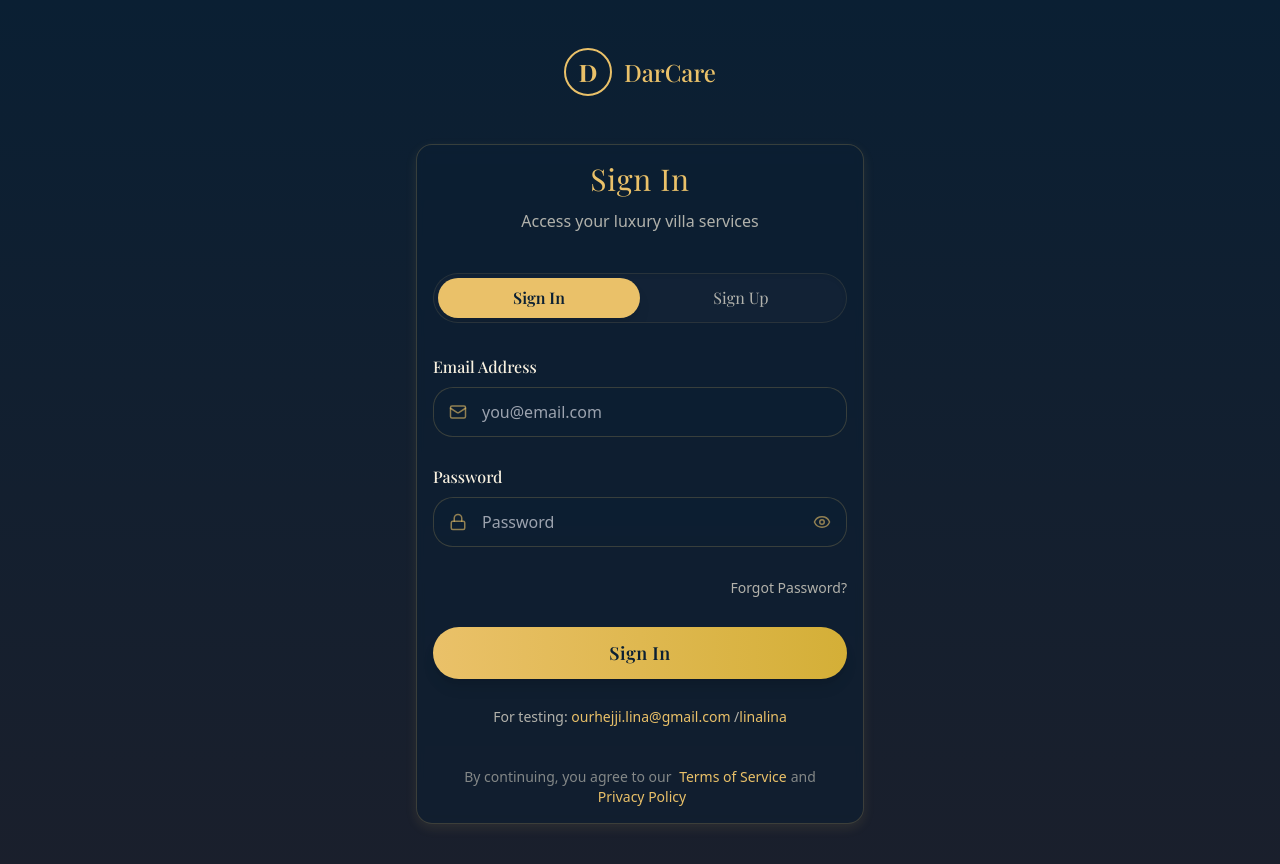
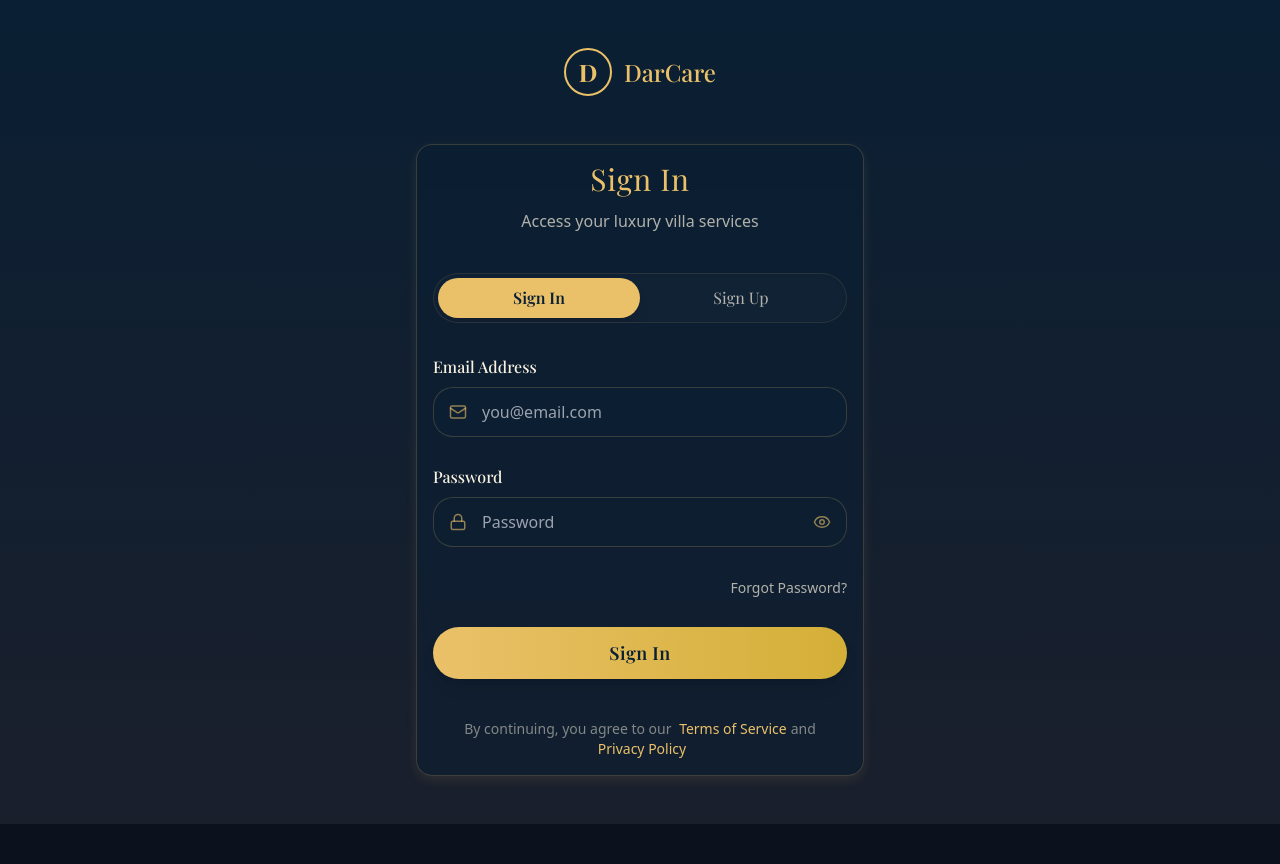
Before and after one commit to DARCARE-kech/MOBILE, a React (Vite) app: page /auth in a window 1280 px wide. Shown: the top 864 px of the page. After the commit the page ends 824 px from the top, so only its background shows below. Built offline with nearby package versions, Linux system fonts and the light colour scheme.

Commit message:
Code edited in Lovable Code Editor
Edited UI in Lovable

```diff
--- a/src/components/auth/LoginForm.tsx
+++ b/src/components/auth/LoginForm.tsx
@@ -173,16 +173,7 @@ const LoginForm: React.FC<LoginFormProps> = ({
           "Sign In"
         )}
       </button>
-      <div className="text-center mt-6">
-        <p className={cn(
-          "text-sm",
-          isDarkMode ? "text-darcare-beige/70" : "text-foreground/70"
-        )}>
-          For testing:&nbsp;
-          <span className={isDarkMode ? "text-darcare-gold" : "text-secondary"}>ourhejji.lina@gmail.com</span> /
-          <span className={isDarkMode ? "text-darcare-gold" : "text-secondary"}>linalina</span>
-        </p>
-      </div>
+
     </form>
   );
 };
```
